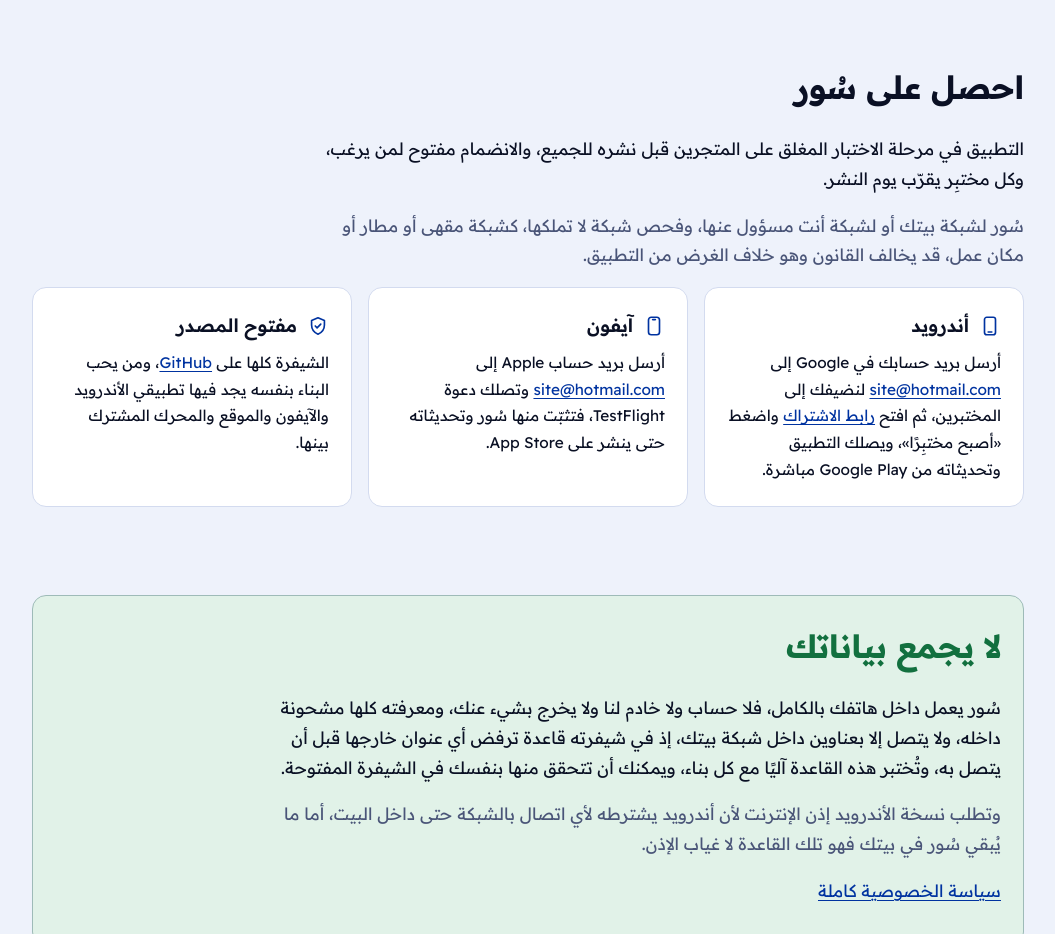
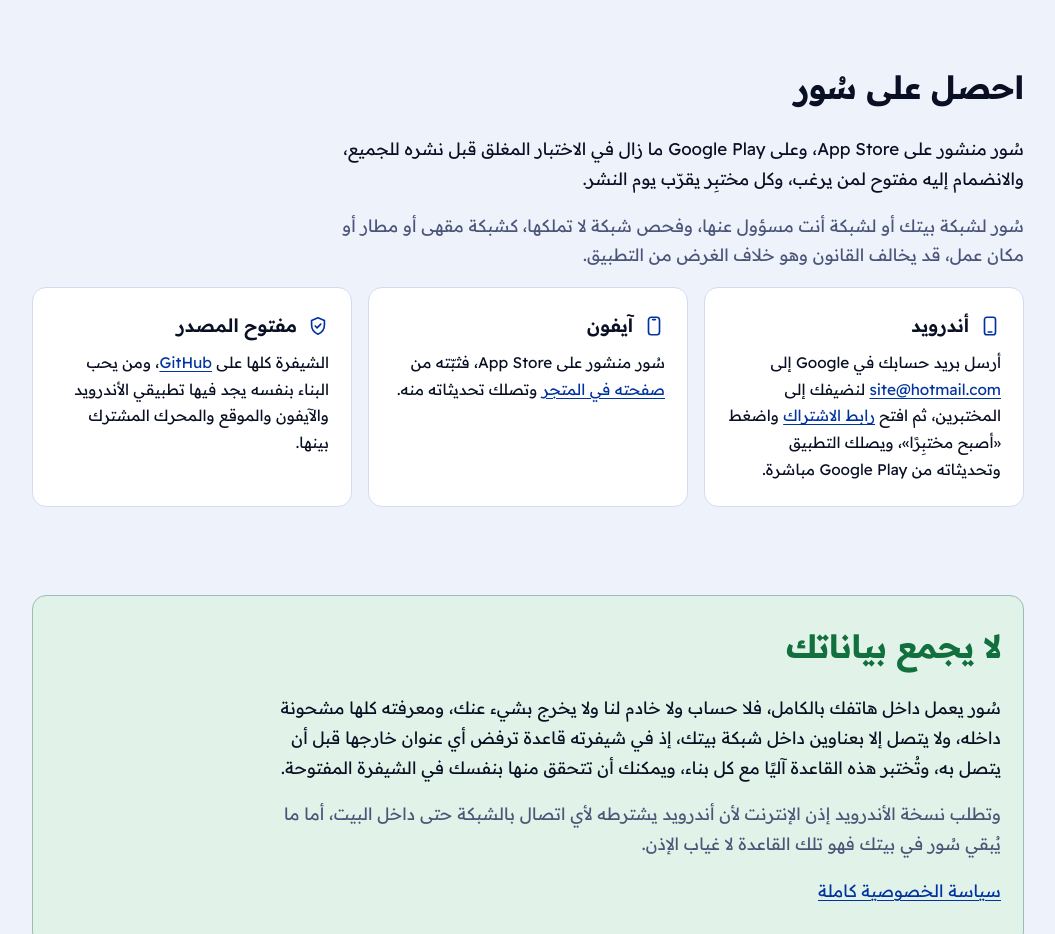
Before and after one commit to SiteQ8/Soor, a website: page docs/index.html in a window 1280 px wide. Shown: the part 5500-6434 px from the top of the page, without its empty margins (112-1167 px from the left). Drawn offline with Linux system fonts and the light colour scheme.

Commit message:
Site: Soor is on the App Store

```diff
--- a/docs/index.html
+++ b/docs/index.html
@@ -268,12 +268,12 @@
 <section id="get">
   <div class="ar">
     <h2>احصل على سُور</h2>
-    <p class="lede">التطبيق في مرحلة الاختبار المغلق على المتجرين قبل نشره للجميع، والانضمام مفتوح لمن يرغب، وكل مختبِر يقرّب يوم النشر.</p>
+    <p class="lede">سُور منشور على App Store، وعلى Google Play ما زال في الاختبار المغلق قبل نشره للجميع، والانضمام إليه مفتوح لمن يرغب، وكل مختبِر يقرّب يوم النشر.</p>
     <p class="muted">سُور لشبكة بيتك أو لشبكة أنت مسؤول عنها، وفحص شبكة لا تملكها، كشبكة مقهى أو مطار أو مكان عمل، قد يخالف القانون وهو خلاف الغرض من التطبيق.</p>
   </div>
   <div class="en">
     <h2>Get Soor</h2>
-    <p class="lede">The app is in closed testing on both stores before its public release. Joining is open to anyone, and every tester brings the release day closer.</p>
+    <p class="lede">Soor is on the App Store. On Google Play it is still in closed testing before its public release; joining is open to anyone, and every tester brings the release day closer.</p>
     <p class="muted">Soor is for your home network, or a network you are responsible for. Scanning a network you do not own, such as a café, airport or workplace, may be against the law and is not what the app is for.</p>
   </div>
   <div class="grid">
@@ -284,8 +284,8 @@
     </div>
     <div class="card">
       <h3><svg class="ico" viewBox="0 0 24 24" fill="none" stroke="currentColor" stroke-width="1.8" stroke-linecap="round" stroke-linejoin="round"><rect x="6" y="2.5" width="12" height="19" rx="3"/><path d="M10.5 5h3"/></svg><span class="ar">آيفون</span><span class="en">iPhone</span></h3>
-      <p class="ar">أرسل بريد حساب Apple إلى <a href="mailto:site@hotmail.com?subject=Soor%20iPhone">site@hotmail.com</a> وتصلك دعوة TestFlight، فتثبّت منها سُور وتحديثاته حتى ينشر على App Store.</p>
-      <p class="en">Send the email of your Apple account to <a href="mailto:site@hotmail.com?subject=Soor%20iPhone">site@hotmail.com</a> and a TestFlight invitation follows. Soor and its updates install from it until the App Store release.</p>
+      <p class="ar">سُور منشور على App Store، فثبّته من <a href="https://apps.apple.com/kw/app/id6815804211">صفحته في المتجر</a> وتصلك تحديثاته منه.</p>
+      <p class="en">Soor is on the App Store. Install it from <a href="https://apps.apple.com/kw/app/id6815804211">its store page</a> and updates come from there.</p>
     </div>
     <div class="card">
       <h3><svg class="ico" viewBox="0 0 24 24" fill="none" stroke="currentColor" stroke-width="1.8" stroke-linecap="round" stroke-linejoin="round"><path d="M12 3l7 3v5c0 5-3.5 8.5-7 10-3.5-1.5-7-5-7-10V6z"/><path d="M9 12l2 2 4-4"/></svg><span class="ar">مفتوح المصدر</span><span class="en">Open source</span></h3>
```
Also changed, not shown: 6 other files.
